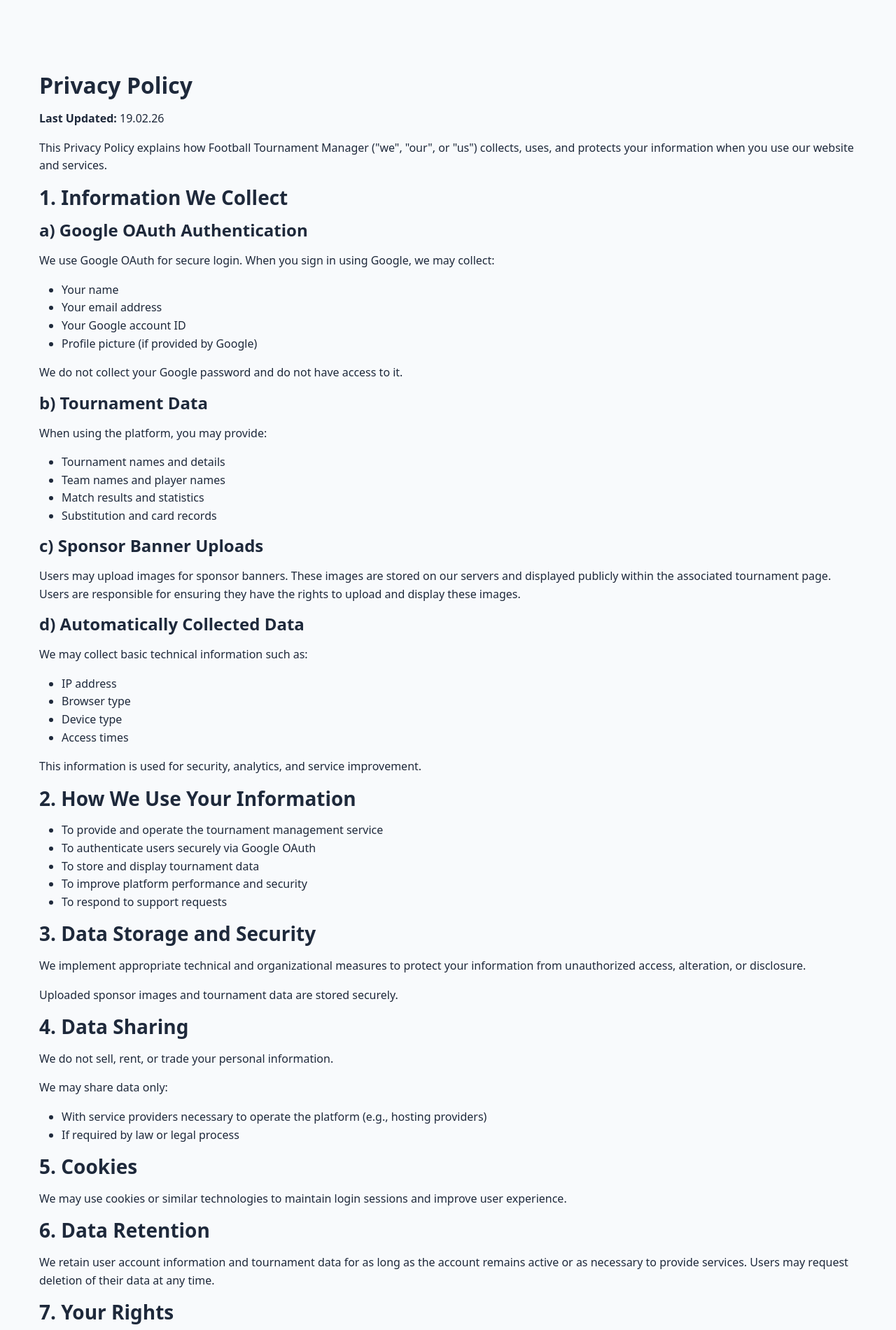
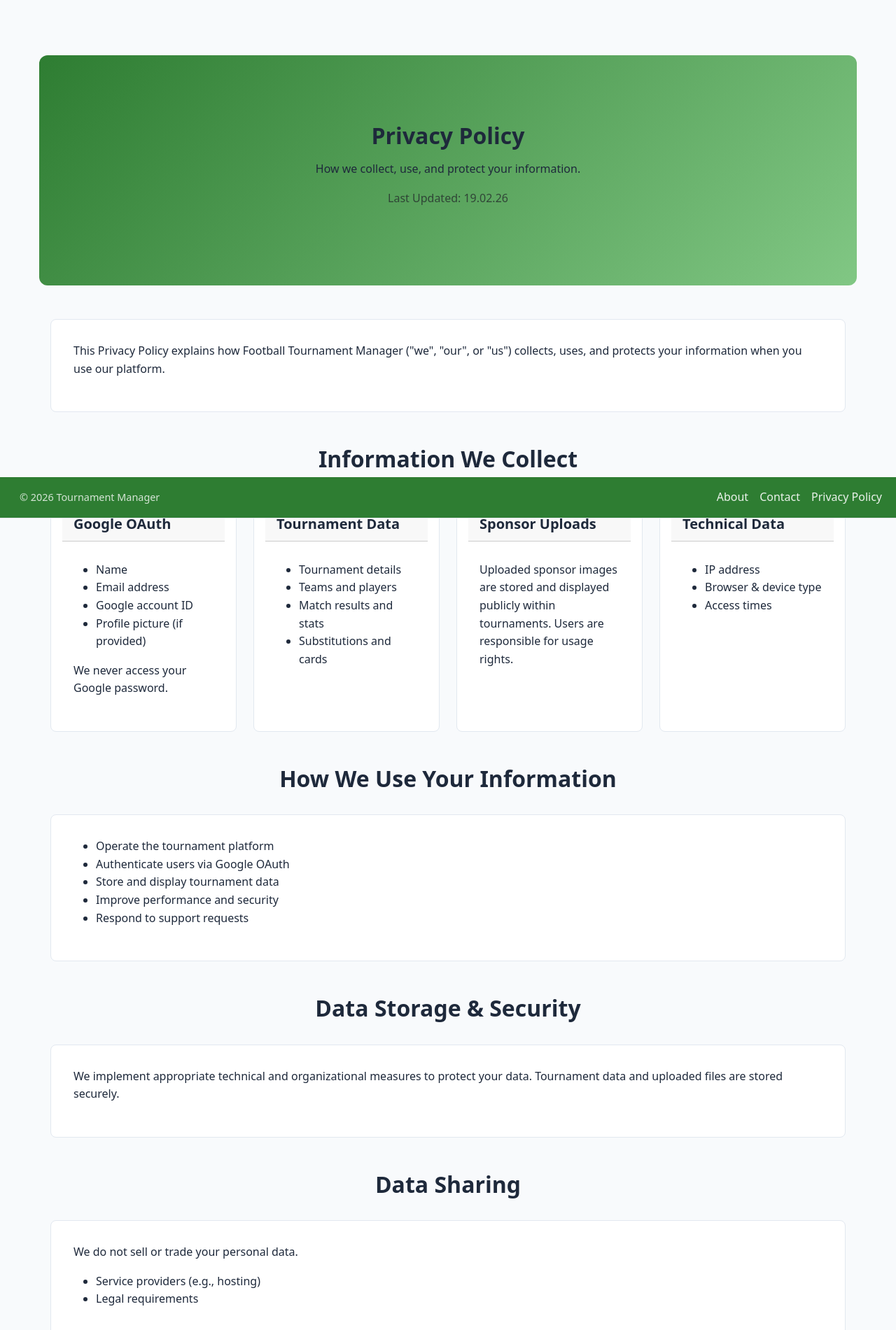
Before and after one commit to VeselinMar/TournamentManager, a Django app: page /privacy-policy/ in a window 1280 px wide. Shown: the part 59-1960 px from the top of the page at 70% size. Run offline with Django 4.2, Linux system fonts and the light colour scheme; data that the repository does not hold is empty.

Commit message:
rework footer items structure and style in line with landing_page

```diff
--- a/tournamentapp/static/css/base/layout.css
+++ b/tournamentapp/static/css/base/layout.css
@@ -1,3 +1,7 @@
+body {
+  padding-bottom: 70px;
+}
+
 .container {
   max-width: 1200px;
 }
--- a/tournamentapp/templates/base.html
+++ b/tournamentapp/templates/base.html
@@ -132,14 +132,31 @@
 <!-- ==========================
      FOOTER
 =========================== -->
-<footer class="bg-dark text-light py-4 mt-auto">
-    <div class="container text-center">
-        <p class="mb-2">&copy; {% now "Y" %} Tournament Manager</p>
-        <div>
-            <a href="{% url 'about' %}" class="text-light me-3 text-decoration-none">About</a>
-            <a href="{% url 'contact' %}" class="text-light me-3 text-decoration-none">Contact</a>
-            <a href="{% url 'privacy-policy' %}" class="text-light text-decoration-none">Privacy Policy</a>
-        </div>
+<footer class="navbar navbar-expand-lg navbar-dark fixed-bottom">
+    <div class="container-fluid">
+
+        <!-- LEFT SIDE -->
+        <ul class="navbar-nav me-auto">
+            <li class="nav-item">
+                <span class="navbar-text">
+                    &copy; {% now "Y" %} Tournament Manager
+                </span>
+            </li>
+        </ul>
+
+        <!-- RIGHT SIDE -->
+        <ul class="navbar-nav ms-auto">
+            <li class="nav-item">
+                <a href="{% url 'about' %}" class="nav-link">About</a>
+            </li>
+            <li class="nav-item">
+                <a href="{% url 'contact' %}" class="nav-link">Contact</a>
+            </li>
+            <li class="nav-item">
+                <a href="{% url 'privacy-policy' %}" class="nav-link">Privacy Policy</a>
+            </li>
+        </ul>
+
     </div>
 </footer>
 
--- a/tournamentapp/templates/footer/privacy_policy.html
+++ b/tournamentapp/templates/footer/privacy_policy.html
@@ -1,142 +1,203 @@
 {% extends "base.html" %}
+{% load static %}
 
 {% block title %}Privacy Policy | Football Tournament Manager{% endblock %}
 
 {% block content %}
-<div class="mt-4">
+<div class="landing-wrapper">
 
-    <h1>Privacy Policy</h1>
+  <!-- HERO -->
+  <div class="landing-hero">
+    <h1 class="landing-title">Privacy Policy</h1>
+    <p class="landing-subtitle">
+      How we collect, use, and protect your information.
+    </p>
+    <p class="text-muted">Last Updated: 19.02.26</p>
+  </div>
 
-    <p><strong>Last Updated:</strong> 19.02.26</p>
-
+  <!-- INTRO -->
+  <div class="landing-section">
+    <div class="card">
+      <div class="card-body">
         <p>
           This Privacy Policy explains how Football Tournament Manager ("we", "our", or "us")
-        collects, uses, and protects your information when you use our website and services.
+          collects, uses, and protects your information when you use our platform.
         </p>
+      </div>
+    </div>
+  </div>
 
-    <h2>1. Information We Collect</h2>
+  <!-- INFORMATION WE COLLECT -->
+  <div class="landing-section">
+    <h2 class="landing-section-title">Information We Collect</h2>
 
-    <h3>a) Google OAuth Authentication</h3>
+    <div class="card-grid">
+
+      <div class="card">
+        <div class="card-header">Google OAuth</div>
+        <div class="card-body">
+          <ul>
+            <li>Name</li>
+            <li>Email address</li>
+            <li>Google account ID</li>
+            <li>Profile picture (if provided)</li>
+          </ul>
+          <p class="mt-2">We never access your Google password.</p>
+        </div>
+      </div>
+
+      <div class="card">
+        <div class="card-header">Tournament Data</div>
+        <div class="card-body">
+          <ul>
+            <li>Tournament details</li>
+            <li>Teams and players</li>
+            <li>Match results and stats</li>
+            <li>Substitutions and cards</li>
+          </ul>
+        </div>
+      </div>
+
+      <div class="card">
+        <div class="card-header">Sponsor Uploads</div>
+        <div class="card-body">
           <p>
-        We use Google OAuth for secure login. When you sign in using Google,
-        we may collect:
+            Uploaded sponsor images are stored and displayed publicly within tournaments.
+            Users are responsible for usage rights.
           </p>
-    <ul>
-        <li>Your name</li>
-        <li>Your email address</li>
-        <li>Your Google account ID</li>
-        <li>Profile picture (if provided by Google)</li>
-    </ul>
-    <p>
-        We do not collect your Google password and do not have access to it.
-    </p>
+        </div>
+      </div>
 
-    <h3>b) Tournament Data</h3>
-    <p>
-        When using the platform, you may provide:
-    </p>
-    <ul>
-        <li>Tournament names and details</li>
-        <li>Team names and player names</li>
-        <li>Match results and statistics</li>
-        <li>Substitution and card records</li>
-    </ul>
-
-    <h3>c) Sponsor Banner Uploads</h3>
-    <p>
-        Users may upload images for sponsor banners. These images are stored on our servers
-        and displayed publicly within the associated tournament page.
-        Users are responsible for ensuring they have the rights to upload and display these images.
-    </p>
-
-    <h3>d) Automatically Collected Data</h3>
-    <p>
-        We may collect basic technical information such as:
-    </p>
+      <div class="card">
+        <div class="card-header">Technical Data</div>
+        <div class="card-body">
           <ul>
             <li>IP address</li>
-        <li>Browser type</li>
-        <li>Device type</li>
+            <li>Browser & device type</li>
             <li>Access times</li>
           </ul>
+        </div>
+      </div>
+
+    </div>
+  </div>
+
+  <!-- HOW WE USE DATA -->
+  <div class="landing-section">
+    <h2 class="landing-section-title">How We Use Your Information</h2>
+    <div class="card">
+      <div class="card-body">
+        <ul>
+          <li>Operate the tournament platform</li>
+          <li>Authenticate users via Google OAuth</li>
+          <li>Store and display tournament data</li>
+          <li>Improve performance and security</li>
+          <li>Respond to support requests</li>
+        </ul>
+      </div>
+    </div>
+  </div>
+
+  <!-- SECURITY -->
+  <div class="landing-section">
+    <h2 class="landing-section-title">Data Storage & Security</h2>
+    <div class="card">
+      <div class="card-body">
         <p>
-        This information is used for security, analytics, and service improvement.
+          We implement appropriate technical and organizational measures to protect your data.
+          Tournament data and uploaded files are stored securely.
         </p>
+      </div>
+    </div>
+  </div>
 
-    <h2>2. How We Use Your Information</h2>
+  <!-- DATA SHARING -->
+  <div class="landing-section">
+    <h2 class="landing-section-title">Data Sharing</h2>
+    <div class="card">
+      <div class="card-body">
+        <p>We do not sell or trade your personal data.</p>
         <ul>
-        <li>To provide and operate the tournament management service</li>
-        <li>To authenticate users securely via Google OAuth</li>
-        <li>To store and display tournament data</li>
-        <li>To improve platform performance and security</li>
-        <li>To respond to support requests</li>
+          <li>Service providers (e.g., hosting)</li>
+          <li>Legal requirements</li>
         </ul>
+      </div>
+    </div>
+  </div>
 
-    <h2>3. Data Storage and Security</h2>
+  <!-- COOKIES -->
+  <div class="landing-section">
+    <h2 class="landing-section-title">Cookies</h2>
+    <div class="card">
+      <div class="card-body">
         <p>
-        We implement appropriate technical and organizational measures to protect
-        your information from unauthorized access, alteration, or disclosure.
+          We use cookies to maintain sessions and improve user experience.
         </p>
+      </div>
+    </div>
+  </div>
+
+  <!-- RETENTION -->
+  <div class="landing-section">
+    <h2 class="landing-section-title">Data Retention</h2>
+    <div class="card">
+      <div class="card-body">
         <p>
-        Uploaded sponsor images and tournament data are stored securely.
+          We retain data as long as necessary to provide our services.
+          You may request deletion at any time.
         </p>
+      </div>
+    </div>
+  </div>
 
-    <h2>4. Data Sharing</h2>
+  <!-- RIGHTS -->
+  <div class="landing-section">
+    <h2 class="landing-section-title">Your Rights</h2>
+    <div class="card">
+      <div class="card-body">
+        <ul>
+          <li>Access your data</li>
+          <li>Correct inaccurate data</li>
+          <li>Request deletion</li>
+          <li>Withdraw consent</li>
+        </ul>
+      </div>
+    </div>
+  </div>
+
+  <!-- THIRD PARTY -->
+  <div class="landing-section">
+    <h2 class="landing-section-title">Third-Party Services</h2>
+    <div class="card">
+      <div class="card-body">
         <p>
-        We do not sell, rent, or trade your personal information.
+          Google OAuth authentication is subject to Google’s Privacy Policy.
         </p>
+      </div>
+    </div>
+  </div>
+
+  <!-- CHANGES -->
+  <div class="landing-section">
+    <h2 class="landing-section-title">Changes to This Policy</h2>
+    <div class="card">
+      <div class="card-body">
         <p>
-        We may share data only:
+          We may update this policy. Changes will be posted here with a new date.
         </p>
-    <ul>
-        <li>With service providers necessary to operate the platform (e.g., hosting providers)</li>
-        <li>If required by law or legal process</li>
-    </ul>
+      </div>
+    </div>
+  </div>
 
-    <h2>5. Cookies</h2>
-    <p>
-        We may use cookies or similar technologies to maintain login sessions
-        and improve user experience.
-    </p>
-
-    <h2>6. Data Retention</h2>
-    <p>
-        We retain user account information and tournament data for as long as
-        the account remains active or as necessary to provide services.
-        Users may request deletion of their data at any time.
-    </p>
-
-    <h2>7. Your Rights</h2>
-    <p>
-        Depending on your location, you may have the right to:
-    </p>
-    <ul>
-        <li>Access your personal data</li>
-        <li>Request correction of inaccurate data</li>
-        <li>Request deletion of your data</li>
-        <li>Withdraw consent where applicable</li>
-    </ul>
-
-    <h2>8. Third-Party Services</h2>
-    <p>
-        Our authentication system relies on Google OAuth. Your use of Google login
-        is also subject to Google’s Privacy Policy.
-    </p>
-
-    <h2>9. Changes to This Policy</h2>
-    <p>
-        We may update this Privacy Policy from time to time.
-        Updates will be posted on this page with a revised "Last Updated" date.
-    </p>
-
-    <h2>10. Contact Us</h2>
-    <p>
-        If you have any questions about this Privacy Policy,
-        please contact us at:
-    </p>
-    <p>
-        Email: veselin.martinov@gmail.com
-    </p>
+  <!-- CONTACT -->
+  <div class="landing-section">
+    <h2 class="landing-section-title">Contact</h2>
+    <div class="card">
+      <div class="card-body">
+        <p>Email: <strong>veselin.martinov@gmail.com</strong></p>
+      </div>
+    </div>
+  </div>
 
 </div>
 {% endblock %}
```
Also changed, not shown: tournamentapp/templates/footer/about.html (+40 -41 lines). Lines whose indentation alone changed are shown as unchanged.
